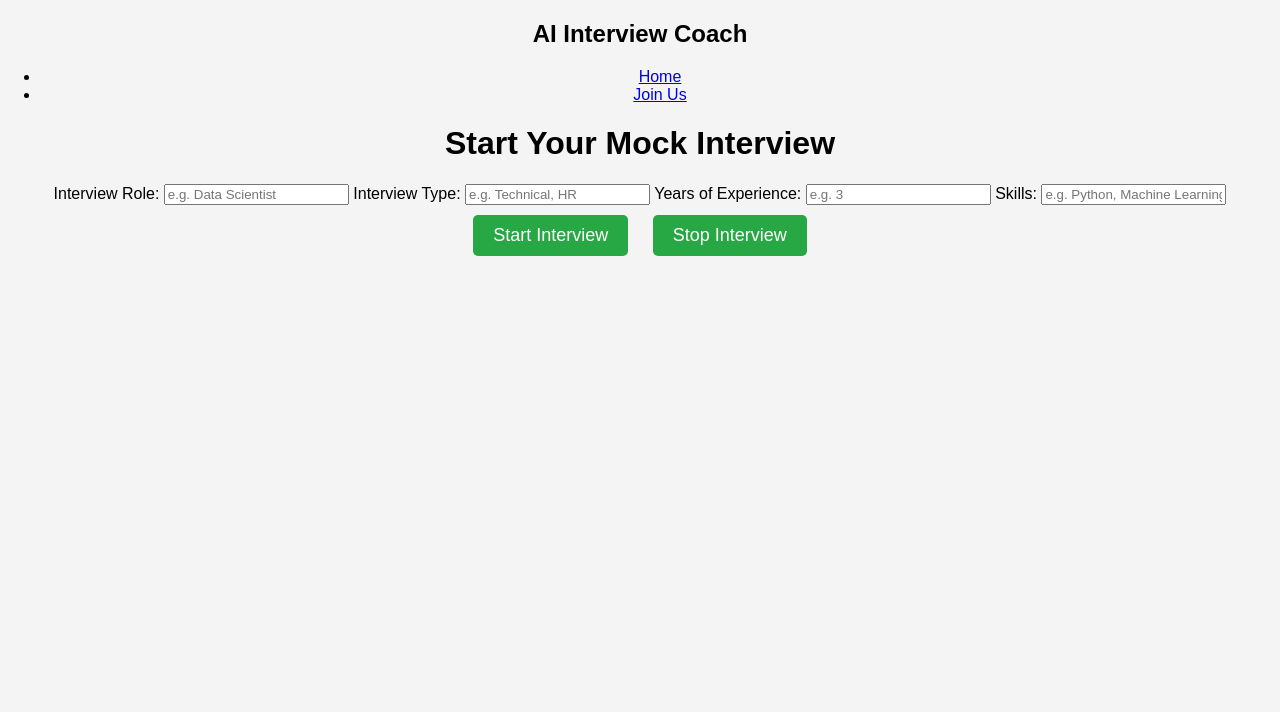
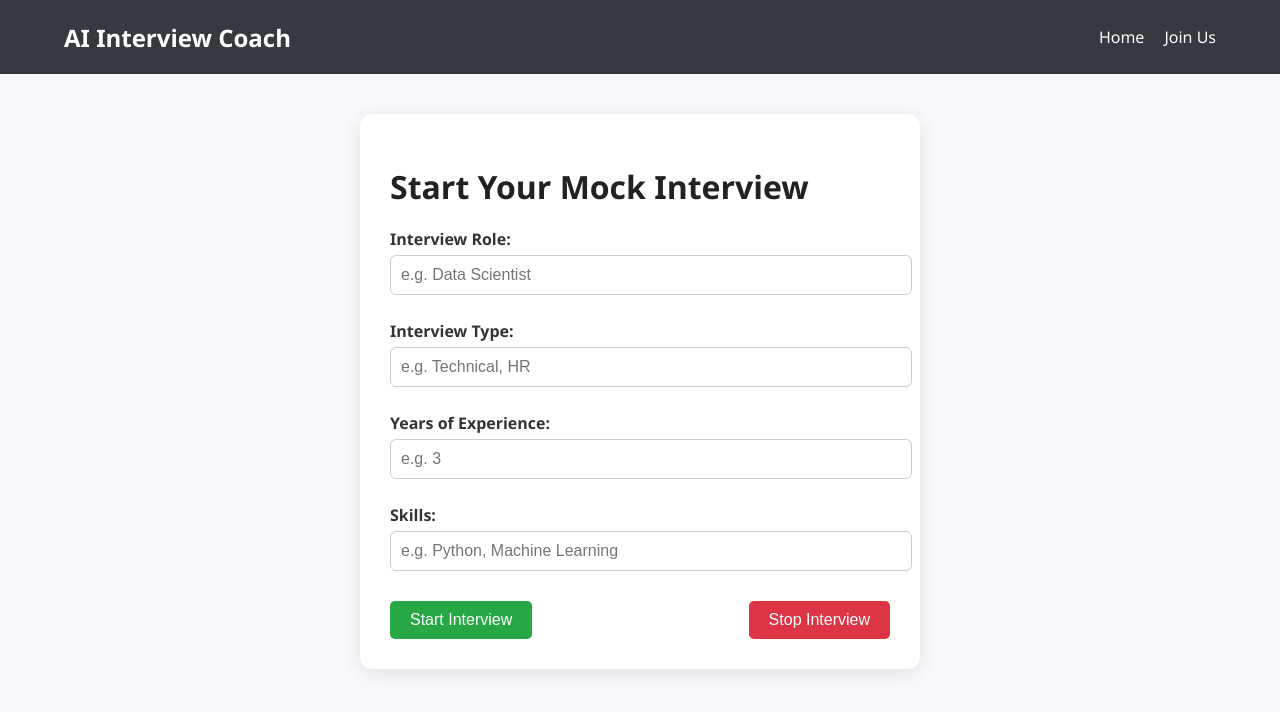
Before and after one commit to MihikaK0611/AI_Interview_Prep, a Flask app: page / in a window 1280 px wide. Shown: the top 712 px of the page. Run offline with Flask 3, Linux system fonts and the light colour scheme; parts of the project's set-up code (start-up, migrations or seed data) failed here and were passed over.

Commit message:
Improved UI of interview page

```diff
--- a/static/style.css
+++ b/static/style.css
@@ -1,35 +1,126 @@
 body {
-    font-family: Arial, sans-serif;
-    text-align: center;
-    background-color: #f4f4f4;
+    font-family: 'Segoe UI', sans-serif;
     margin: 0;
     padding: 0;
+    background-color: #f7f9fc;
+    color: #333;
 }
 
-.container {
-    margin-top: 50px;
+/* Navbar */
+.navbar {
+    background-color: #343a40;
+    padding: 10px 0;
+    color: white;
+}
+
+.nav-container {
+    width: 90%;
+    margin: 0 auto;
+    display: flex;
+    justify-content: space-between;
+    align-items: center;
+}
+
+.logo {
+    margin: 0;
+    font-size: 24px;
+}
+
+.nav-links {
+    list-style: none;
+    display: flex;
+    gap: 20px;
+}
+
+.nav-links li a {
+    color: white;
+    text-decoration: none;
+    font-weight: 500;
+}
+
+.nav-links li a:hover {
+    color: #17a2b8;
+}
+
+/* Main Content */
+.main-container {
+    display: flex;
+    justify-content: center;
+    padding: 40px 20px;
+}
+
+.form-card {
+    background-color: white;
+    padding: 30px;
+    border-radius: 12px;
+    box-shadow: 0 4px 20px rgba(0, 0, 0, 0.1);
+    width: 100%;
+    max-width: 500px;
+    text-align: left;
+}
+
+.form-card h1 {
+    margin-bottom: 20px;
+    color: #222;
+}
+
+.form-card label {
+    display: block;
+    margin: 10px 0 5px;
+    font-weight: 600;
+}
+
+.form-card input {
+    width: 100%;
+    padding: 10px;
+    font-size: 16px;
+    border: 1px solid #ccc;
+    border-radius: 6px;
+    margin-bottom: 15px;
+    transition: border 0.3s ease;
+}
+
+.form-card input:focus {
+    border-color: #28a745;
+    outline: none;
+}
+
+/* Buttons */
+.button-group {
+    display: flex;
+    justify-content: space-between;
+    margin-top: 15px;
 }
 
 button {
     padding: 10px 20px;
-    margin: 10px;
-    font-size: 18px;
+    font-size: 16px;
     border: none;
     background-color: #28a745;
     color: white;
     cursor: pointer;
     border-radius: 5px;
+    transition: background-color 0.3s ease;
 }
 
 button:hover {
     background-color: #218838;
 }
 
+.stop-btn {
+    background-color: #dc3545;
+}
+
+.stop-btn:hover {
+    background-color: #c82333;
+}
+
+/* Results */
 #results {
     margin-top: 20px;
-    padding: 20px;
-    background: white;
-    box-shadow: 0px 0px 10px rgba(0, 0, 0, 0.1);
+    padding: 15px;
+    background: #f1f1f1;
+    border-radius: 6px;
     display: none;
 }
 
@@ -53,4 +144,29 @@ button:hover {
     border-radius: 5px;
     margin-top: 10px;
     font-weight: bold;
+    color: #155724;
 }
+
+/* Responsive */
+@media (max-width: 600px) {
+    .form-card {
+        padding: 20px;
+    }
+
+    .button-group {
+        flex-direction: column;
+        gap: 10px;
+    }
+
+    .nav-container {
+        flex-direction: column;
+        align-items: flex-start;
+        gap: 10px;
+    }
+
+    .nav-links {
+        flex-direction: column;
+        align-items: flex-start;
+        gap: 5px;
+    }
+}
```
